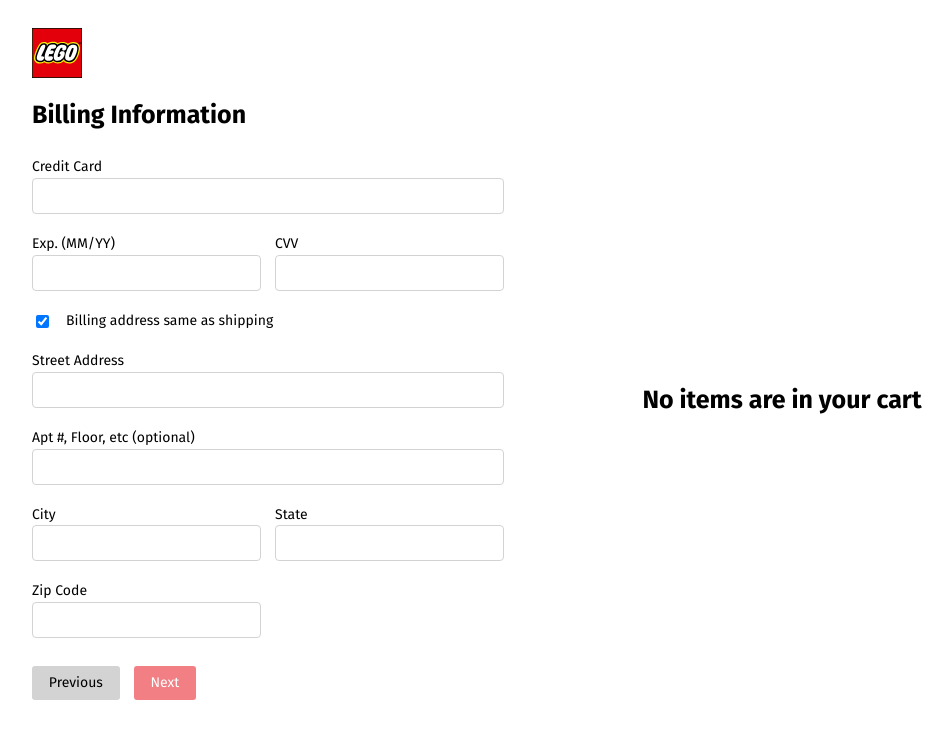
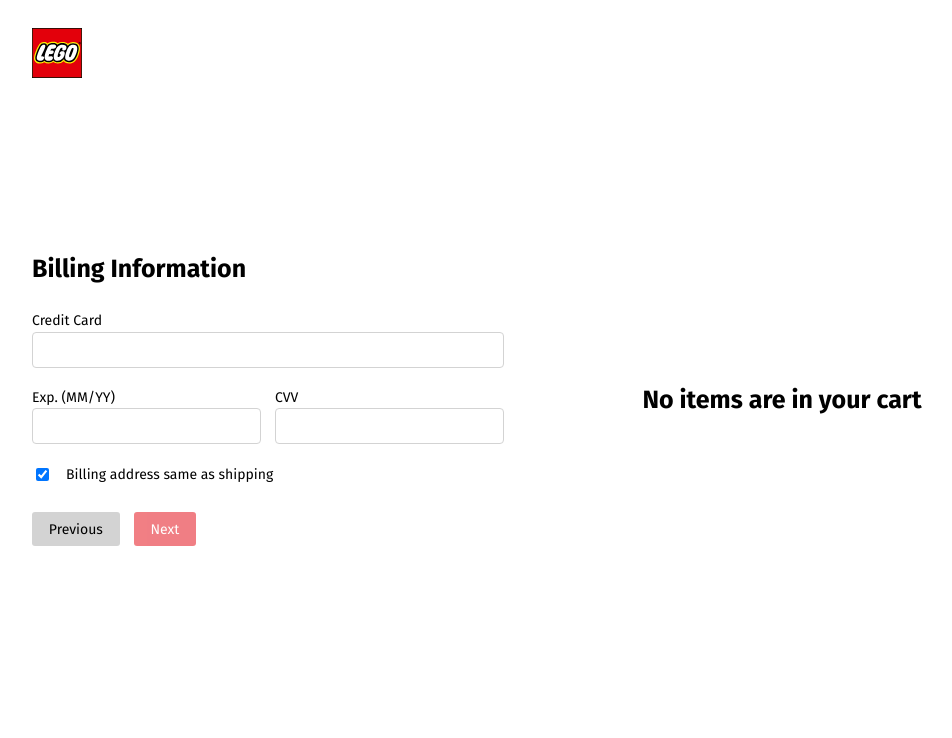
Before and after one commit to lookingcoolonavespa/lego_ecommerce, a Next.js app: page /checkout in a window 1280 px wide. Shown: the top 738 px of the page, without its empty margins (108-1060 px from the left). Built offline with nearby package versions, Linux system fonts and the light colour scheme.

Commit message:
finished checkout form animations

```diff
--- /dev/null
+++ b/components/Animate.tsx
@@ -0,0 +1,33 @@
+import { ElementType } from '@react-spring/types';
+import React, { CSSProperties, ReactNode, useEffect } from 'react';
+import { animated, useSpring } from 'react-spring';
+
+interface Props {
+  tag: ElementType;
+  animation:
+    | { [key in keyof CSSProperties]: string | number }
+    | { [key: string]: { [key in keyof CSSProperties]: string | number } };
+  className?: string;
+  children: ReactNode;
+}
+
+export default function Animate({
+  tag,
+  animation,
+  className,
+  children,
+}: Props) {
+  const AnimateTag = animated(tag);
+
+  const [spring, springApi] = useSpring(() => animation);
+
+  useEffect(() => {
+    springApi.start();
+  }, [springApi]);
+
+  return (
+    <AnimateTag style={spring} className={className}>
+      {children}
+    </AnimateTag>
+  );
+}
--- a/pages/checkout.tsx
+++ b/pages/checkout.tsx
@@ -2,8 +2,8 @@ import React, {
   useEffect,
   useState,
   useContext,
-  ChangeEvent,
-  FocusEvent,
+  useMemo,
+  useRef,
   useReducer,
 } from 'react';
 import { useSpring, animated, useSprings } from 'react-spring';
@@ -27,9 +27,10 @@ import {
   testNumeric,
   testState,
 } from '../utils/validators';
-import { InputFields } from '../types/types';
+import { CheckoutFormTitles, InputFields } from '../types/types';
 import useInputFields from '../utils/hooks/useInputFields';
 import { isCheckbox } from '../types/typeGuards';
+import Animate from '../components/Animate';
 
 function TextInputField(
   type: string,
@@ -85,9 +86,8 @@ function CheckboxInputField(
     },
   };
 }
-
 export const defaultInputFields: InputFields = {
-  1: [
+  'Personal Information': [
     TextInputField('text', '', 'Email', undefined, testEmail),
     TextInputField(
       'text',
@@ -108,7 +108,7 @@ export const defaultInputFields: InputFields = {
       true
     ),
   ],
-  2: [
+  'Shipping Address': [
     TextInputField('text', '', 'Street Address', undefined, () => {
       return true;
     }),
@@ -122,18 +122,18 @@ export const defaultInputFields: InputFields = {
       '',
       'Zip Code',
       undefined,
-      testNumeric(1, 5),
+      testNumeric.haveLength(5),
       5,
       true
     ),
   ],
-  3: [
+  'Billing Information': [
     TextInputField(
       'number',
       '',
       'Credit Card',
       undefined,
-      testNumeric(1, 17),
+      testNumeric.haveLength(16),
       16
     ),
     TextInputField(
@@ -156,18 +156,9 @@ export const defaultInputFields: InputFields = {
       '',
       'CVV',
       'security code',
-      testNumeric(1, 4),
+      testNumeric.haveLength(3),
       3,
       true
-    ),
-    CheckboxInputField(
-      true,
-      'Billing address same as shipping',
-      'sameAddress',
-      false,
-      () => true,
-      () => {},
-      styles.checkbox_wrapper
     ),
     TextInputField('text', '', 'Street Address', undefined, () => {
       return true;
@@ -182,45 +173,82 @@ export const defaultInputFields: InputFields = {
       '',
       'Zip Code',
       undefined,
-      testNumeric(1, 5),
+      testNumeric.haveLength(5),
       5,
       true
     ),
   ],
 };
 
-const titles = {
-  1: 'Personal Information',
-  2: 'Shipping Address',
-  3: 'Billing Information',
-  4: 'Billing Address',
-};
+const billingAddyStartIdx = defaultInputFields['Billing Information'].findIndex(
+  (inputField) => inputField.label === 'Street Address'
+);
+
+const billingCheckbox = CheckboxInputField(
+  true,
+  'Billing address same as shipping',
+  'sameAddress',
+  false,
+  () => true,
+  () => {},
+  styles.checkbox_wrapper
+);
 
 export default function Checkout() {
   const { cart } = useContext(CartContext);
 
-  type PageRange = 1 | 2 | 3;
-  const [page, setPage] = useState<PageRange>(3);
+  type PageRange = 0 | 1 | 2;
+  const startPage = 2;
+  const [page, setPage] = useState<PageRange>(startPage);
+  const prevPage = useRef(startPage);
+  const pageTitle = useMemo(
+    () => Object.keys(defaultInputFields)[page] as CheckoutFormTitles,
+    [page]
+  );
   const { inputFields, handleInputBlur, handleInputChange } = useInputFields(
-    page,
+    pageTitle,
     defaultInputFields
   );
+  const [billingAddySameAsShipping, setBillingAddySameAsShipping] =
+    useState(true);
 
-  const [spring, springApi] = useSpring(() => ({
-    offset: 0,
-  }));
-  const [springs, springsApi] = useSprings(inputFields[page].length, () => ({
+  const billingSpring = useSpring({
+    transform: billingAddySameAsShipping
+      ? 'translateY(-10%)'
+      : 'translateY(0%)',
+    opacity: billingAddySameAsShipping ? 0 : 1,
+  });
+  const [btnSpring, btnSpringApi] = useSpring(() => ({
     transform: 'translateY(0em)',
   }));
+  const [checkboxSpring, checkboxSpringApi] = useSpring(() => ({
+    transform: 'translateY(0em)',
+  }));
+  const [springs, springsApi] = useSprings(
+    inputFields[pageTitle].length,
+    () => ({
+      transform: 'translateY(0em)',
+    })
+  );
 
   useEffect(() => {
     // run animation
 
     let halfSizeCount = 0;
 
+    let errorsAboveCheckbox = 0;
     let totalErrors = 0;
     springsApi.start((idx) => {
-      const curr = inputFields[page][idx];
+      if (idx === billingAddyStartIdx && pageTitle === 'Billing Information')
+        errorsAboveCheckbox = totalErrors;
+
+      if (
+        idx >= billingAddyStartIdx &&
+        pageTitle === 'Billing Information' &&
+        billingAddySameAsShipping
+      )
+        return;
+      const curr = inputFields[pageTitle][idx];
       if (curr.halfSize) {
         // every two halfSize elements means a new row
         if (halfSizeCount === 2) halfSizeCount = 0;
@@ -229,8 +257,9 @@ export default function Checkout() {
 
       if (
         halfSizeCount === 2 &&
-        inputFields[page][idx - 1].status.type === 'error'
+        inputFields[pageTitle][idx - 1].status.type === 'error'
       ) {
+        halfSizeCount = 0;
         return {
           transform: `translateY(${(totalErrors - 1) * 2}em)`,
         };
@@ -245,14 +274,29 @@ export default function Checkout() {
         transform: `translateY(${totalErrors * 2}em)`,
       };
     });
-    springApi.update(() => ({ offset: totalErrors })).start();
-  }, [inputFields, page, springApi, springsApi]);
+
+    checkboxSpringApi.start(() => ({
+      transform: `translateY(${errorsAboveCheckbox * 2}em)`,
+    }));
+
+    btnSpringApi.start(() => ({
+      transform: `translateY(${totalErrors * 2}em)`,
+    }));
+  }, [
+    inputFields,
+    billingAddySameAsShipping,
+    pageTitle,
+    btnSpringApi,
+    springsApi,
+    checkboxSpringApi,
+  ]);
 
   const maxPage = Object.keys(defaultInputFields).length;
   function toNextPage() {
     setPage((prev) => {
       if (prev === maxPage) return prev;
       const nextPage = (prev + 1) as PageRange;
+      prevPage.current = prev;
       return nextPage;
     });
   }
@@ -260,21 +304,22 @@ export default function Checkout() {
   function toPrevPage() {
     setPage((prev) => {
       if (prev === 1) return prev;
-      const prevPage = (prev - 1) as PageRange;
-      return prev;
+      const previousPage = (prev - 1) as PageRange;
+      prevPage.current = prev;
+      return previousPage;
     });
   }
 
   // check to disable/enable 'next' button
   let valid = false;
-  for (let i = 0; i < inputFields[page].length; i++) {
-    const field = inputFields[page][i];
+  for (let i = 0; i < inputFields[pageTitle].length; i++) {
+    const field = inputFields[pageTitle][i];
     if (!field.validator) continue;
     const validated = isCheckbox(field)
       ? field.validator(field.inputDetails.checked as boolean)
       : field.validator(field.inputDetails.value as string);
     if (!validated) break;
-    if (i === inputFields[page].length - 1) valid = true;
+    if (i === inputFields[pageTitle].length - 1) valid = true;
   }
 
   return (
@@ -287,19 +332,42 @@ export default function Checkout() {
         </Link>
       </nav>
       <main className="two_col_view">
-        <form className={styles.form_ctn}>
+        <Animate
+          tag="form"
+          className={styles.form_ctn}
+          key={page}
+          animation={{
+            from: {
+              transform:
+                page - prevPage.current > 0
+                  ? 'translateX(10%)'
+                  : 'translateX(-10%)',
+              opacity: 0,
+            },
+            to: {
+              transform: 'translateY(0%)',
+              opacity: 1,
+            },
+          }}
+        >
           <header>
-            <h3>{titles[page]}</h3>
+            <h3>{pageTitle}</h3>
           </header>
           <div className={styles.inputs_ctn}>
             {springs.map((animationStyles, i) => {
-              const field = inputFields[page][i];
+              if (
+                i >= billingAddyStartIdx &&
+                pageTitle === 'Billing Information'
+              )
+                return;
+              const field = inputFields[pageTitle][i];
 
+              const rootClass = [field.halfSize ? 'half-size' : 'full-size'];
               return (
                 <animated.div
                   key={field.label}
                   style={animationStyles}
-                  className={field.halfSize ? 'half-size' : 'full-size'}
+                  className={rootClass.join(' ')}
                 >
                   <InputWrapperWithError
                     label={field.label}
@@ -312,16 +380,52 @@ export default function Checkout() {
                 </animated.div>
               );
             })}
+            {pageTitle === 'Billing Information' && (
+              <animated.div style={checkboxSpring}>
+                <InputWrapperWithError
+                  label={billingCheckbox.label}
+                  inputDetails={{
+                    ...billingCheckbox.inputDetails,
+                    checked: billingAddySameAsShipping,
+                  }}
+                  inputStatus={billingCheckbox.status}
+                  handleChange={() =>
+                    setBillingAddySameAsShipping((prev) => !prev)
+                  }
+                  className={billingCheckbox.className}
+                />
+              </animated.div>
+            )}
+            {pageTitle === 'Billing Information' && !billingAddySameAsShipping && (
+              <animated.div style={billingSpring} className={styles.inputs_ctn}>
+                {springs.map((animationStyles, i) => {
+                  if (i < billingAddyStartIdx) return;
+                  const field = inputFields[pageTitle][i];
+
+                  const rootClass = [
+                    field.halfSize ? 'half-size' : 'full-size',
+                  ];
+                  return (
+                    <animated.div
+                      key={field.label}
+                      style={animationStyles}
+                      className={rootClass.join(' ')}
+                    >
+                      <InputWrapperWithError
+                        label={field.label}
+                        inputDetails={field.inputDetails}
+                        inputStatus={field.status}
+                        handleChange={handleInputChange}
+                        handleBlur={handleInputBlur}
+                        className={field.className}
+                      />
+                    </animated.div>
+                  );
+                })}
+              </animated.div>
+            )}
           </div>
-          <animated.div
-            className={styles.btn_ctn}
-            style={{
-              transform: spring.offset.to(
-                (offset) => `translateY(${offset * 2}em)`
-              ),
-              willChange: 'transform',
-            }}
-          >
+          <animated.div className={styles.btn_ctn} style={btnSpring}>
             <button
               type="button"
               onClick={toPrevPage}
@@ -341,8 +445,21 @@ export default function Checkout() {
               Next
             </button>
           </animated.div>
-        </form>
-        <div className={styles.products_ctn}>
+        </Animate>
+        <Animate
+          tag="div"
+          animation={{
+            from: {
+              transform: 'translateX(10%)',
+              opacity: 0,
+            },
+            to: {
+              transform: 'translateY(0%)',
+              opacity: 1,
+            },
+          }}
+          className={styles.products_ctn}
+        >
           {cart.length ? (
             cart.map((product: ProductInCartInterface) => {
               return (
@@ -356,7 +473,7 @@ export default function Checkout() {
           ) : (
             <h3 className={styles.no_items}>No items are in your cart</h3>
           )}
-        </div>
+        </Animate>
       </main>
     </div>
   );
--- a/styles/Catalog.module.scss
+++ b/styles/Catalog.module.scss
@@ -49,6 +49,7 @@
 
 .active_filters_ctn {
   display: flex;
+  column-gap: 1em;
   margin-bottom: 3em;
 }
 .active_filter {
--- a/styles/Checkout.module.scss
+++ b/styles/Checkout.module.scss
@@ -44,11 +44,11 @@
 
   :global(.input_wrapper) {
     width: 100%;
+  }
 
-    label {
-      display: block;
-      margin-bottom: 0.2em;
-    }
+  label {
+    display: block;
+    margin-bottom: 0.2em;
   }
 
   :global(.flat_btn) {
@@ -95,7 +95,7 @@ $columnGap: 1em;
   justify-content: flex-end;
   align-items: center;
 
-  .input_wrapper label {
+  label {
     margin-bottom: 0;
   }
 }
--- a/styles/globals.scss
+++ b/styles/globals.scss
@@ -249,6 +249,10 @@ ul {
   display: flex;
 }
 
+.hidden {
+  display: none;
+}
+
 @media screen and (max-width: 569px) {
   h2 {
     font-size: 25px;
--- a/utils/hooks/useFilters.ts
+++ b/utils/hooks/useFilters.ts
@@ -92,8 +92,7 @@ export default function useFilters(products: ProductWithCatsInterface[]) {
           );
         })
       : matchSearch;
-  }, [filters.age, filters.theme, filtersActive, matchSearch]);
-
+  }, [filters.age, filters.theme, filters.price, filtersActive, matchSearch]);
   return {
     filters,
     filtered,
--- a/utils/hooks/useInputFields.ts
+++ b/utils/hooks/useInputFields.ts
@@ -1,9 +1,9 @@
 import { useReducer, ChangeEvent, FocusEvent } from 'react';
 import { isCheckbox } from '../../types/typeGuards';
-import { CheckoutPageRange, InputFields } from '../../types/types';
+import { CheckoutFormTitles, InputFields } from '../../types/types';
 
 export default function useInputFields(
-  page: CheckoutPageRange,
+  page: CheckoutFormTitles,
   init: InputFields
 ) {
   const [inputFields, dispatch] = useReducer(reducer, init);
@@ -21,7 +21,6 @@ export default function useInputFields(
     let { name, value } = payload;
     const field = state[page].find((f) => f.inputDetails.name === name);
 
-    if (!isCheckbox(field)) {
     switch (type) {
       case 'blur': {
         const validated = field?.validator(value as string);
@@ -78,30 +77,6 @@ export default function useInputFields(
     }
   }
 
-    if (isCheckbox(field)) {
-      if (type === 'change')
-        return {
-          ...state,
-          [page]: state[page].map((field) => {
-            if (field.inputDetails.name !== name) return field;
-            if (!isCheckbox(field)) return field;
-
-            return {
-              ...field,
-              inputDetails: {
-                ...field.inputDetails,
-                checked: !field.inputDetails.checked,
-              },
-            };
-          }),
-        };
-
-      return state;
-    }
-
-    return state;
-  }
-
   function handleInputEvent(eventType: 'change' | 'blur') {
     return (
       e: ChangeEvent<HTMLInputElement> | FocusEvent<HTMLInputElement>
```
Also changed, not shown: pages/shop.tsx (+15 -9 lines), types/types.ts (+6 -3 lines), utils/validators.ts (+7 -3 lines), 1 other file (tests, documents, lock files or other folders). Lines whose indentation alone changed are shown as unchanged.
